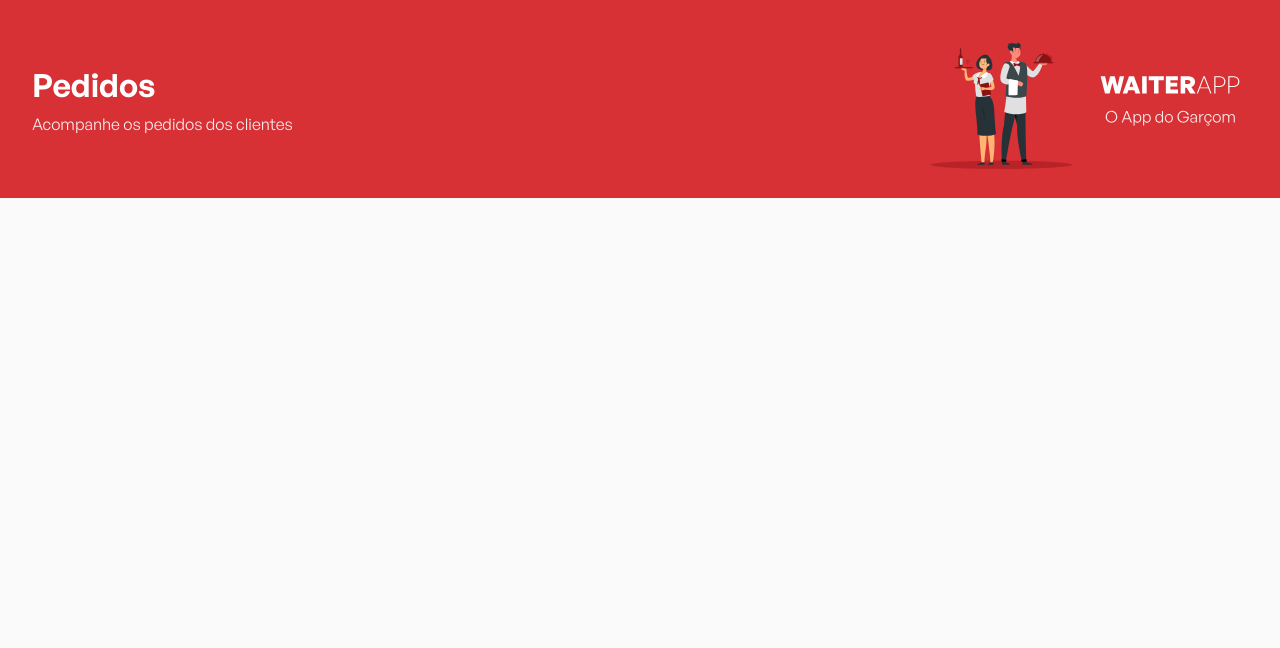
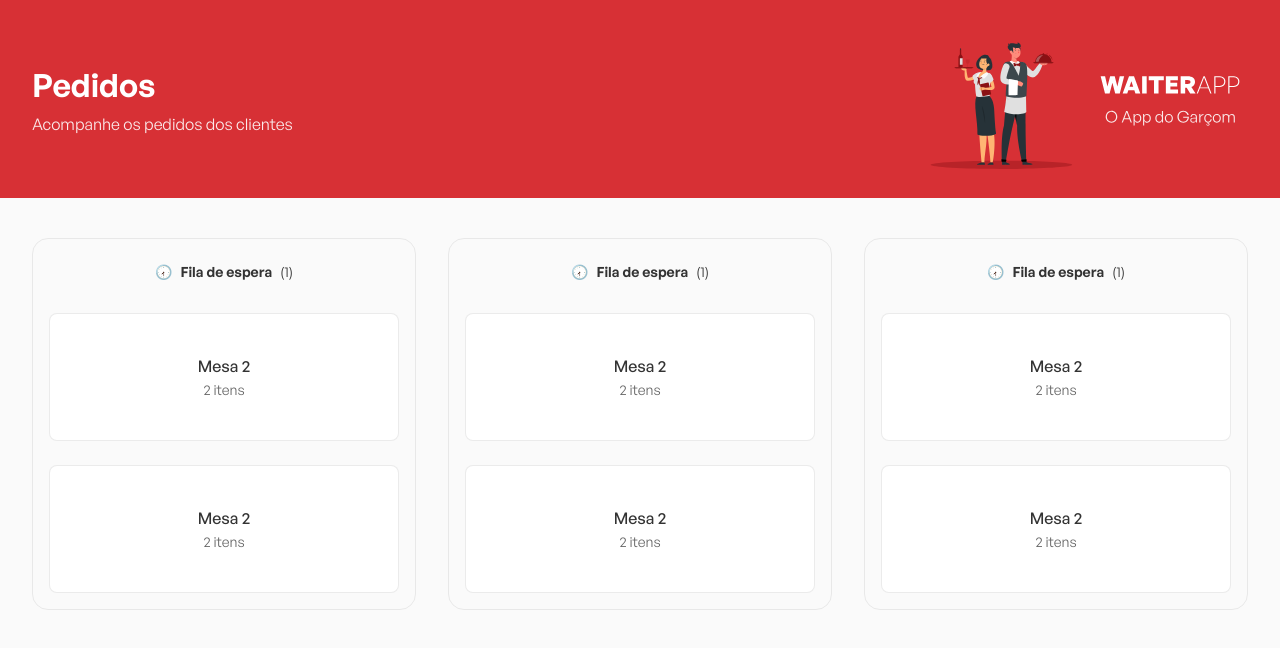
Before and after one commit to pedrobadm7/web-waiter-app, a React (Vite) app: page / in a window 1280 px wide. Shown: the top 648 px of the page. Built offline with nearby package versions, Linux system fonts and the light colour scheme.

Commit message:
Craindo o componente Orders

```diff
--- a/src/App.tsx
+++ b/src/App.tsx
@@ -1,5 +1,6 @@
 
 import { Header } from './components/Header';
+import { Orders } from './components/Orders';
 import { GlobalStyles } from './styles/GlobalStyles';
 
 
@@ -8,6 +9,7 @@
     <>
       <GlobalStyles />
       <Header />
+      <Orders />
     </>
   );
 }
--- /dev/null
+++ b/src/components/Orders/index.tsx
@@ -0,0 +1,62 @@
+import * as S from './styles';
+
+export function Orders() {
+  return (
+    <S.Container>
+      <S.Board>
+        <header>
+          <span>🕢</span>
+          <strong>Fila de espera</strong>
+          <span>(1)</span>
+        </header>
+
+        <S.OrdersContainer>
+          <button type='button'>
+            <strong>Mesa 2</strong>
+            <span>2 itens</span>
+          </button>
+          <button type='button'>
+            <strong>Mesa 2</strong>
+            <span>2 itens</span>
+          </button>
+        </S.OrdersContainer>
+      </S.Board>
+      <S.Board>
+        <header>
+          <span>🕢</span>
+          <strong>Fila de espera</strong>
+          <span>(1)</span>
+        </header>
+
+        <S.OrdersContainer>
+          <button type='button'>
+            <strong>Mesa 2</strong>
+            <span>2 itens</span>
+          </button>
+          <button type='button'>
+            <strong>Mesa 2</strong>
+            <span>2 itens</span>
+          </button>
+        </S.OrdersContainer>
+      </S.Board>
+      <S.Board>
+        <header>
+          <span>🕢</span>
+          <strong>Fila de espera</strong>
+          <span>(1)</span>
+        </header>
+
+        <S.OrdersContainer>
+          <button type='button'>
+            <strong>Mesa 2</strong>
+            <span>2 itens</span>
+          </button>
+          <button type='button'>
+            <strong>Mesa 2</strong>
+            <span>2 itens</span>
+          </button>
+        </S.OrdersContainer>
+      </S.Board>
+    </S.Container>
+  );
+}
--- /dev/null
+++ b/src/components/Orders/styles.ts
@@ -0,0 +1,62 @@
+import styled from 'styled-components';
+
+export const Container = styled.div`
+  width: 100%;
+  max-width: 121.6rem;
+  margin: 4rem auto;
+  display: flex;
+  gap: 3.2rem;
+`;
+
+export const Board = styled.div`
+  padding: 1.6rem;
+  border: 1px solid rgba(204, 204, 204, 0.4);
+  border-radius: 1.6rem;
+  display: flex;
+  flex-direction: column;
+  align-items: center;
+  justify-content: center;
+  flex: 1;
+
+  header {
+    padding: 0.8rem;
+    font-size: 1.4rem;
+    display: flex;
+    align-items: center;
+    gap: 0.8rem;
+  }
+`;
+
+export const OrdersContainer = styled.div`
+  display: flex;
+  flex-direction: column;
+  width: 100%;
+  margin-top: 2.4rem;
+
+  button {
+    background-color: #fff;
+    border: 1px solid rgba(204, 204, 204, 0.4);
+    height: 12.8rem;
+    border-radius: 0.8rem;
+    width: 100%;
+    display: flex;
+    flex-direction: column;
+    justify-content: center;
+    align-items: center;
+    gap: 0.4rem;
+
+    strong {
+      font-size: 1.6rem;
+      font-weight: 500;
+    }
+
+    span {
+      font-size: 1.4rem;
+      color: #666;
+    }
+
+    & + button {
+      margin-top: 2.4rem;
+    }
+  }
+`;
```
